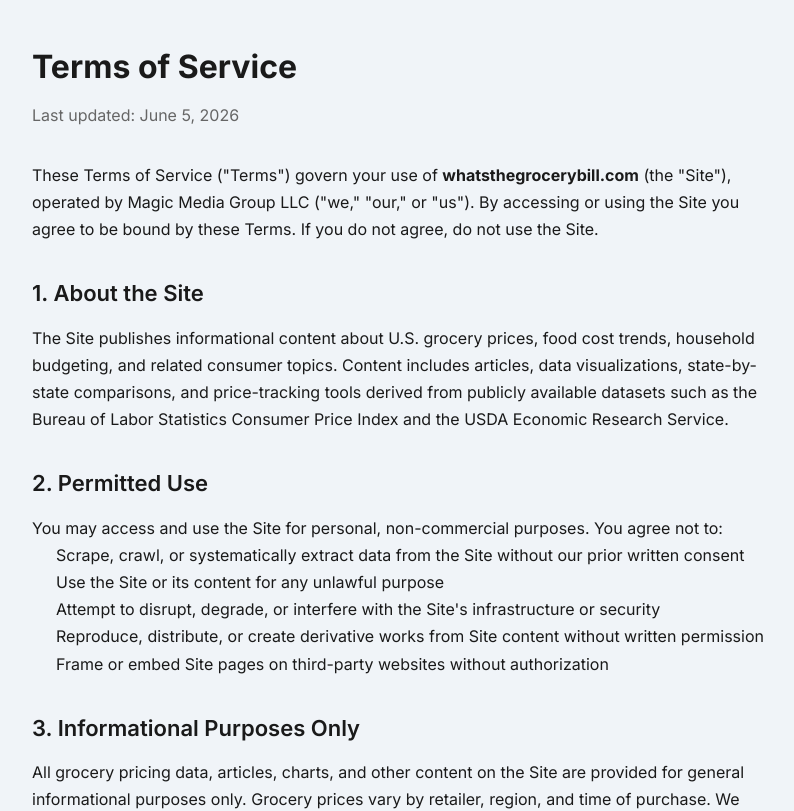
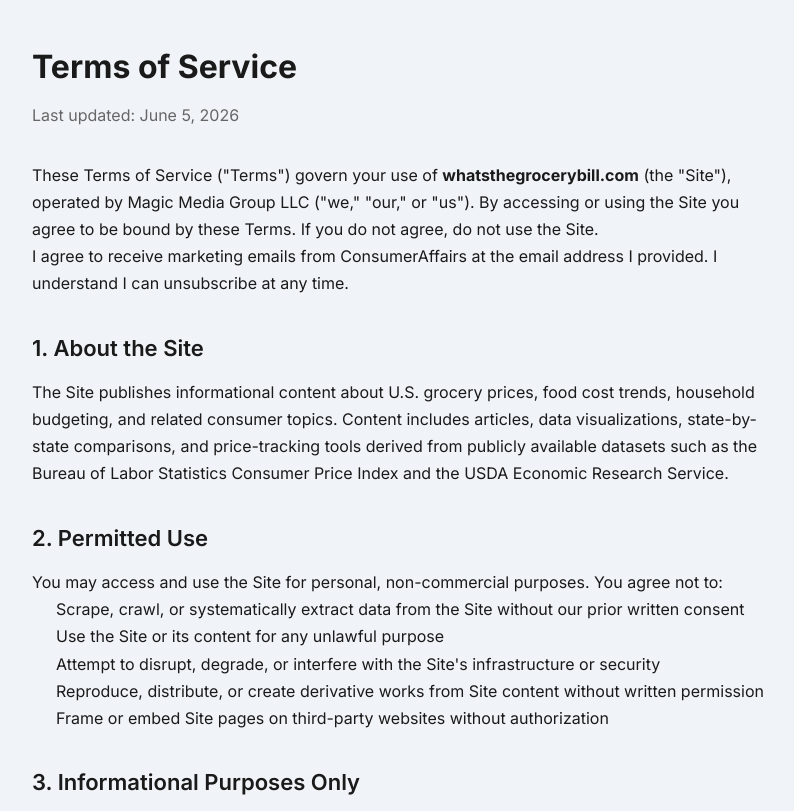
Before and after one commit to Locotomato/whatsthegrocerybill, a Next.js app: page /terms in a window 1280 px wide. Shown: the top 811 px of the page, without its empty margins (232-1026 px from the left). Built offline with nearby package versions, Linux system fonts and the light colour scheme.

Commit message:
Add ConsumerAffairs marketing email disclaimer after 2nd paragraph on /terms

```diff
--- a/app/terms/page.tsx
+++ b/app/terms/page.tsx
@@ -13,6 +13,8 @@
       <p style={{ color: '#666', marginBottom: 32 }}>Last updated: {updated}</p>
 
       <p>These Terms of Service (&quot;Terms&quot;) govern your use of <strong>whatsthegrocerybill.com</strong> (the &quot;Site&quot;), operated by Magic Media Group LLC (&quot;we,&quot; &quot;our,&quot; or &quot;us&quot;). By accessing or using the Site you agree to be bound by these Terms. If you do not agree, do not use the Site.</p>
+
+      <p>I agree to receive marketing emails from ConsumerAffairs at the email address I provided. I understand I can unsubscribe at any time.</p>
 
       <h2 style={{ fontSize: 22, fontWeight: 600, marginTop: 32, marginBottom: 12 }}>1. About the Site</h2>
       <p>The Site publishes informational content about U.S. grocery prices, food cost trends, household budgeting, and related consumer topics. Content includes articles, data visualizations, state-by-state comparisons, and price-tracking tools derived from publicly available datasets such as the Bureau of Labor Statistics Consumer Price Index and the USDA Economic Research Service.</p>
```
